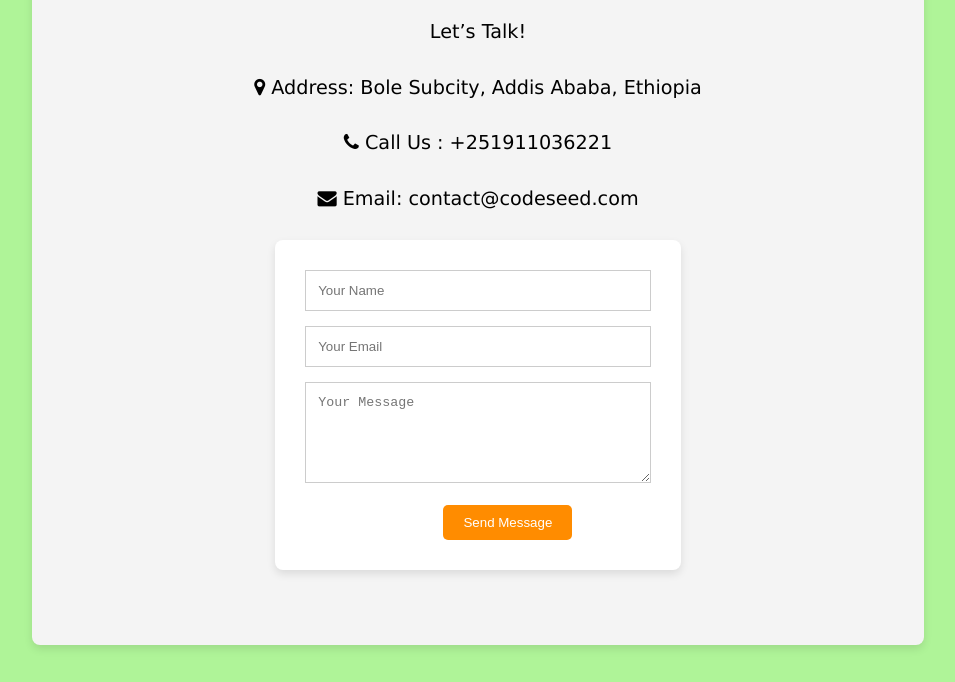
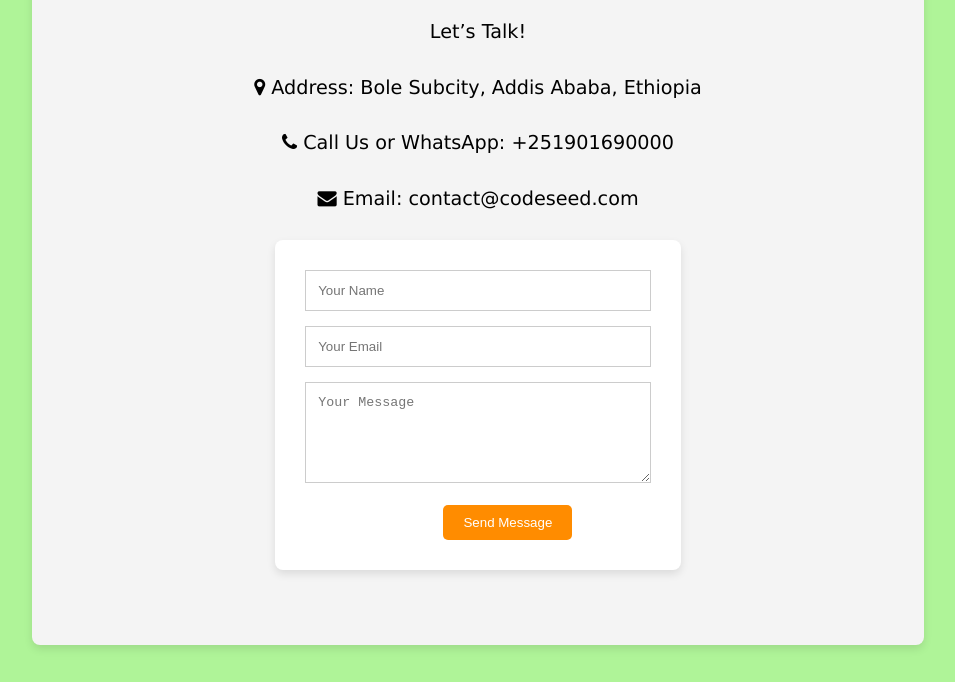
Before and after one commit to Henny-D/Code_seed, a plain HTML site: page index.html in a window 1280 px wide. Shown: the part 2440-3122 px from the top of the page, without its empty margins (162-1117 px from the left). Drawn offline with Linux system fonts and the light colour scheme.

Commit message:
contact detail

```diff
--- a/index.html
+++ b/index.html
@@ -123,7 +123,7 @@
             <div class="contact-info">
                <p>Let’s Talk!</p>
                <p><i class="fa fa-map-marker"></i> Address: Bole Subcity, Addis Ababa, Ethiopia </p>
-                <p><i class="fa fa-phone"></i> Call Us : +251911036221</p>
+                <p><i class="fa fa-phone"></i> Call Us or WhatsApp: +251901690000</p>
                 <p><i class="fa fa-envelope"></i> Email: contact@codeseed.com</p>
             </div>
             <form class="contact-form">
```
